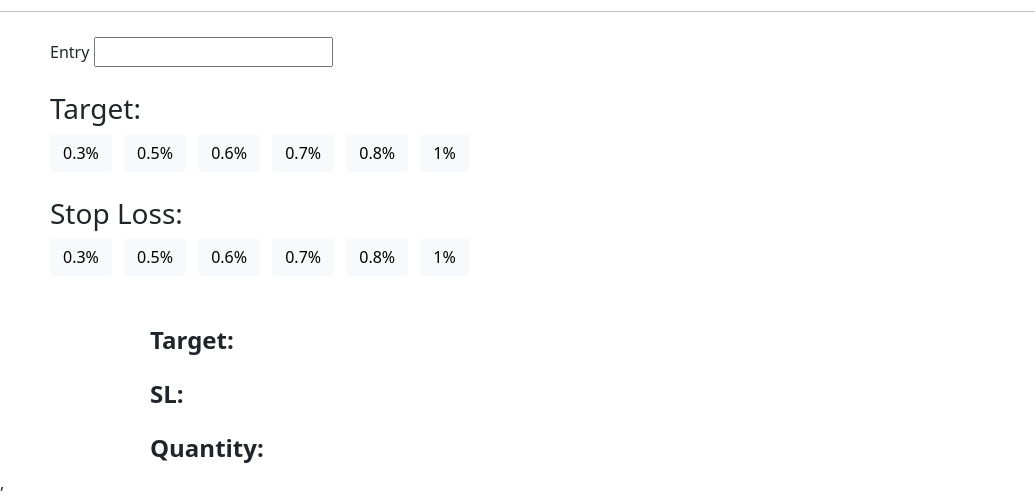
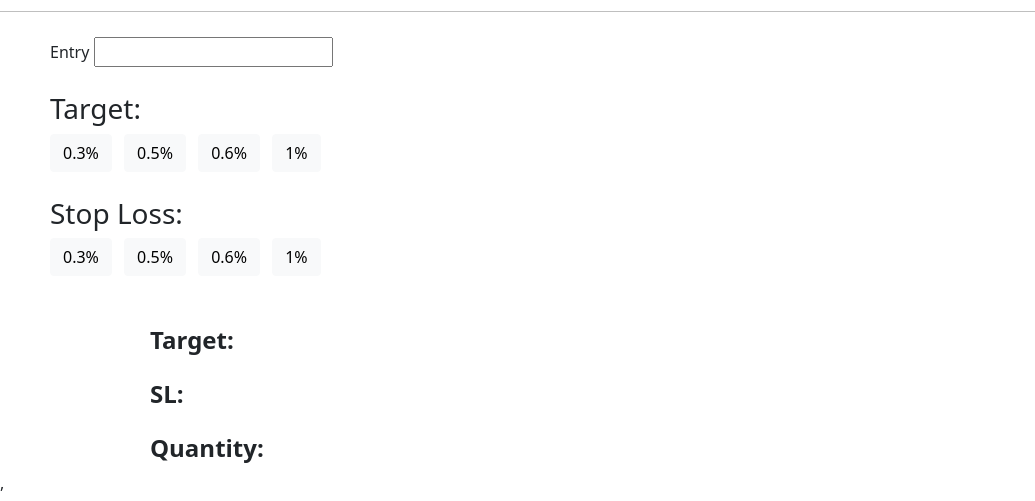
Before and after one commit to EugeneSaju/positionsizingcalculator, a plain HTML site: page index.html in a window 1280 px wide. Shown: the part 93-594 px from the top of the page, without its empty margins (0-1035 px from the left). Drawn offline with nearby package versions, Linux system fonts and the light colour scheme.

Commit message:
Update index.html

```diff
--- a/index.html
+++ b/index.html
@@ -35,8 +35,6 @@
     <button onclick="quantity(add(0.3))" class="btn btn-light">0.3%</button>
     <button onclick="quantity(add(0.5))" class="btn btn-light" style="margin-left:8px">0.5%</button>
     <button onclick="quantity(add(0.6))" class="btn btn-light" style="margin-left:8px">0.6%</button>
-    <button onclick="quantity(add(0.7))" class="btn btn-light" style="margin-left:8px">0.7%</button>
-    <button onclick="quantity(add(0.8))" class="btn btn-light" style="margin-left:8px">0.8%</button>
     <button onclick="quantity(add(1))" class="btn btn-light" style="margin-left:8px">1%</button>
   </div>
 
@@ -47,8 +45,6 @@
     <button onclick="Sl(0.3)" class="btn btn-light">0.3%</button>
     <button onclick="Sl(0.5)" class="btn btn-light" style="margin-left:8px">0.5%</button>
     <button onclick="Sl(0.6)" class="btn btn-light" style="margin-left:8px">0.6%</button>
-    <button onclick="Sl(0.7)" class="btn btn-light" style="margin-left:8px">0.7%</button>
-    <button onclick="Sl(0.8)" class="btn btn-light" style="margin-left:8px">0.8%</button>
     <button onclick="Sl(1)" class="btn btn-light" style="margin-left:8px">1%</button>
 
   </div>
```
